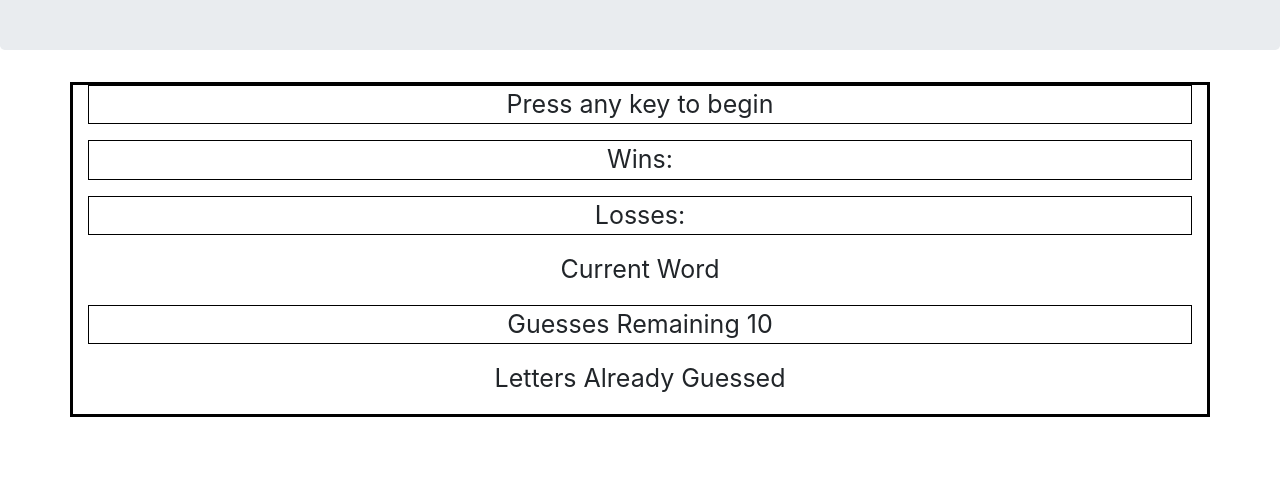
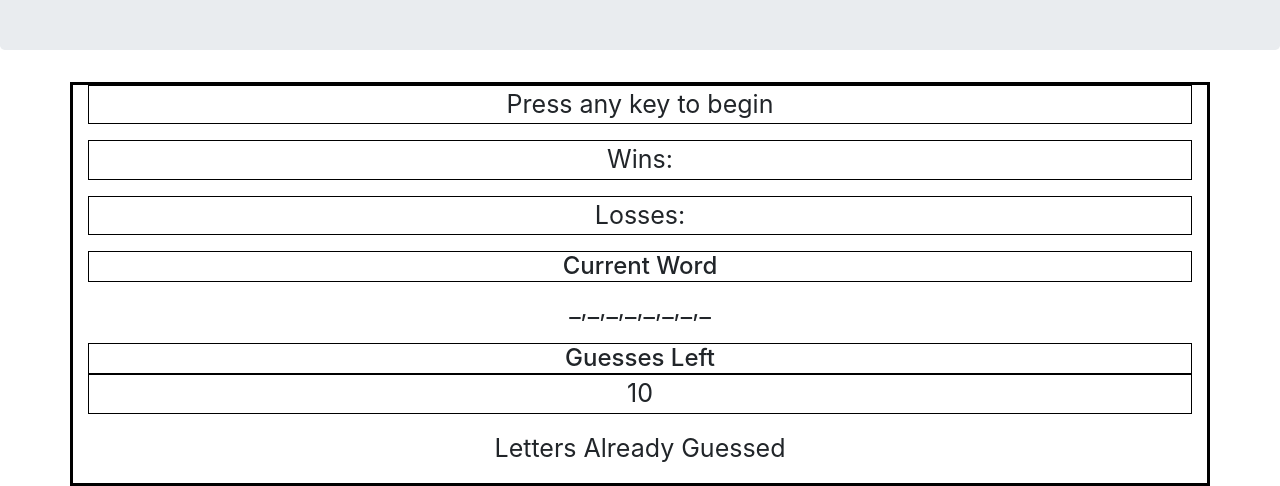
Before and after one commit to Ryby1024/Word-Guess-Game, a plain HTML site: page index.html in a window 1280 px wide. Shown: the part 477-963 px from the top of the page. Before the commit the page ends 894 px from the top, so only its background shows below. Drawn offline with nearby package versions, Linux system fonts and the light colour scheme.

Commit message:
Trying to get what appears on console on doc

```diff
--- a/css/style.css
+++ b/css/style.css
@@ -23,3 +23,9 @@
 #letter-used    {
     border: 1px solid black;
 }
+h4  {
+    border: 1px solid black;
+}
+.guess  {
+    margin-bottom: 0px;
+}
--- a/index.html
+++ b/index.html
@@ -20,8 +20,10 @@
         <p id="directions-text">Press any key to begin</p>
         <p id="wins-text">Wins:</p>
         <p id="losses-text">Losses:</p>
-        <p id="current-word"> Current Word</p>
-        <p id="guesses-left">Guesses Remaining 10</p>
+        <h4 class="current">Current Word</h4>
+        <p id="current-word"> </p>
+        <h4 class="guess">Guesses Left</h4>
+        <p id="guesses-left"> 10</p>
         <p id="letters-used">Letters Already Guessed</p>
     </div>
 
--- a/javascript/game.js
+++ b/javascript/game.js
@@ -29,15 +29,18 @@ document.onkeyup = function(e) {
             if (word[i] === userChoice) {
                 underScore[i] = userChoice;
                 console.log(underScore)
+
+                if(word[i] != userChoice){
+                    guessesLeft--;
+                }
             }
+
         }
     }
-    else {
-        wrongLetter.push(userChoice);
-        guessesLeft--;
+    // else {
 
-        if(guessesLeft === 0){
-            losses++;
+
+
         }
     for (var i =0; i < word.length; i++) {
         underScore.push("_");
@@ -49,8 +52,8 @@ document.onkeyup = function(e) {
     // userChoiceText.textContent = "letters-used: " + userChoice;
     // winsText.textContent = "Wins: " + wins;
     // lossesText.textContent = "Losses: " + losses;
-    // guessesLeftText.textContent = "Guesses Left: " - guessesLeftText;
+    // guessesLeftText.textContent =  10 - guessesLeftText;
 
 
-    }
-}
+    // }
+// }
```
